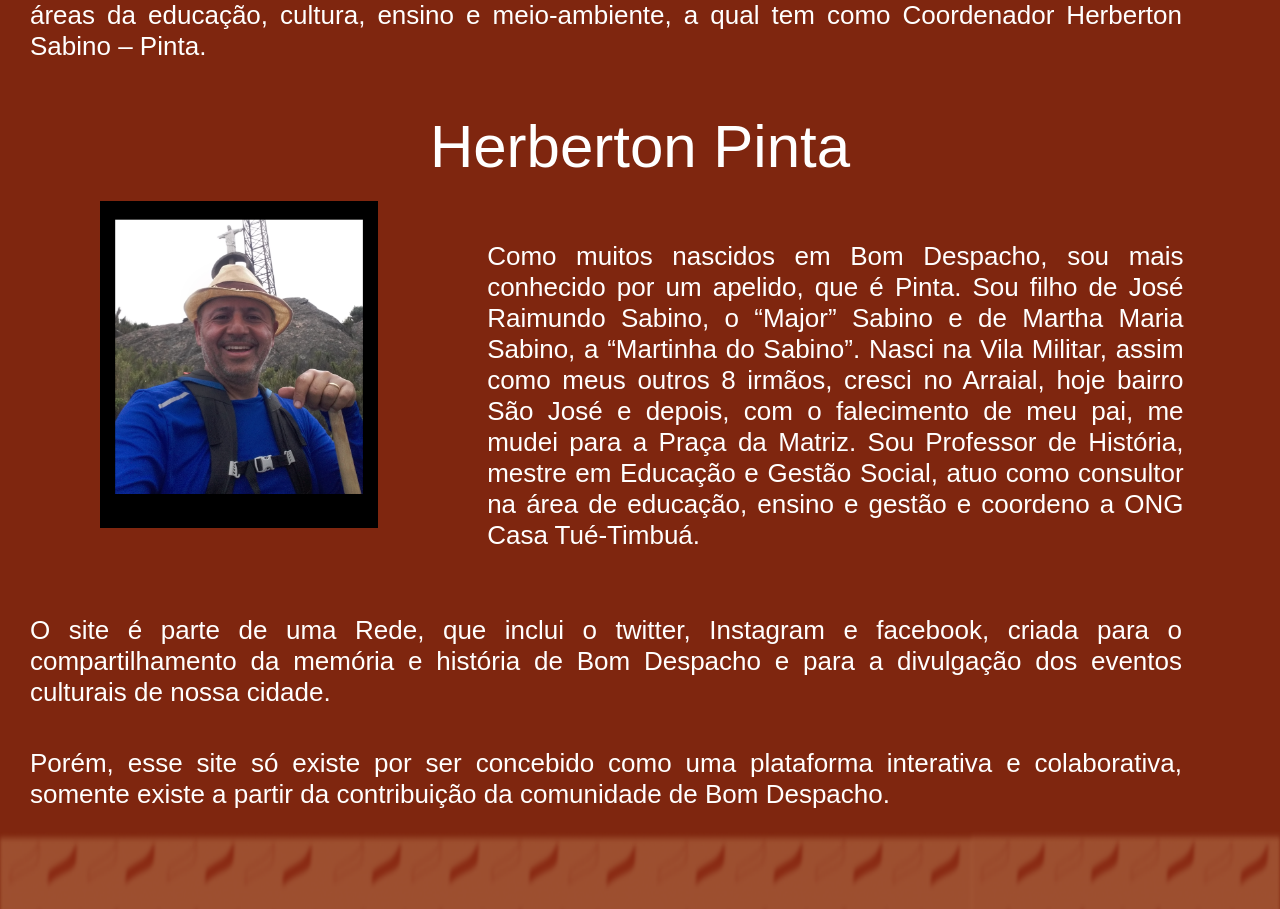
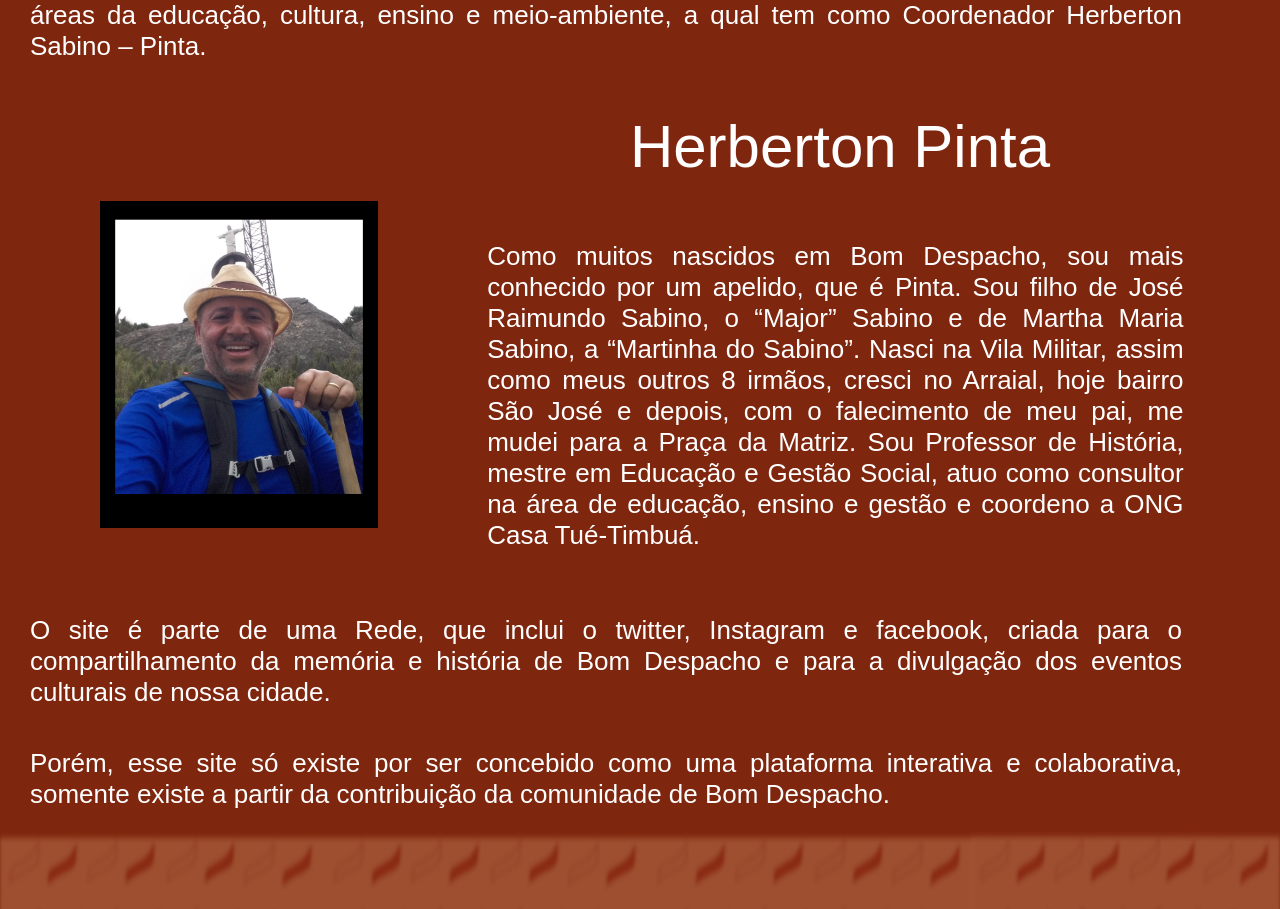
Before and after one commit to cpejr/acervo-web-frontend, a React (Vite) app: page /nossa-historia in a window 1280 px wide. Shown: the part 1993-2902 px from the top of the page. Built offline with nearby package versions, Linux system fonts and the light colour scheme; no server answers; a web font is replaced by a local one.

Commit message:
feat: final update

```diff
--- a/src/pages/OurHistory/Styles.js
+++ b/src/pages/OurHistory/Styles.js
@@ -531,7 +531,6 @@ export const Whole3 = styled.div`
   margin-left: 3rem;
   @media (max-width: 1190px) {
     flex-direction: column;
-    align-items: center;
   }
   @media (max-width: 1616px) {
     left: 7rem;
@@ -614,10 +613,21 @@ export const Image5 = styled.div`
       right: 3.5rem;
     }
     @media (max-width: 670px) {
-      left: 2rem;
+      left: 19rem;
+    }
+    @media (max-width: 650px) {
+      left: 17rem;
     }
     @media (max-width: 490px) {
-      right: 50rem;
+      left: 11rem;
+    }
+    @media (max-width: 440px) {
+      width: 80%;
+      left: 11rem;
+    }
+    @media (max-width: 370px) {
+      width: 70%;
+      left: 4rem;
     }
   }
 `;
@@ -625,14 +635,25 @@ export const Name = styled.div`
   margin-top: 3rem;
   text-align: center;
   justify-content: center;
-  align-items: center;
   color: #ffffff;
   font-size: 7rem;
+  @media (max-width: 1617px) {
+    margin-left: 40rem;
+  }
   @media (max-width: 1375px) {
     font-size: 6rem;
   }
   @media (max-width: 1275px) {
     font-size: 5.5rem;
+    margin-right: 2.5rem;
+  }
+
+  @media (max-width: 1190px) {
+    font-size: 5.5rem;
+    margin-left: 0rem;
+  }
+  @media (max-width: 820px) {
+    margin-left: 3rem;
   }
   @media (max-width: 650px) {
     font-size: 4.5rem;
@@ -642,6 +663,17 @@ export const Name = styled.div`
   }
   @media (max-width: 490px) {
     font-size: 4rem;
+    width: 80%;
+    margin-left: 3rem;
+  }
+
+  @media (max-width: 440px) {
+    margin-left: 0rem;
+  }
+  @media (max-width: 370px) {
+    font-size: 3.5rem;
+    position: relative;
+    right: 9rem;
   }
 `;
 export const Text5 = styled.text`
@@ -754,7 +786,7 @@ export const Image6 = styled.div`
     }
     @media (max-width: 370px) {
       font-size: 1.2rem;
-      max-width: 30%;
+      max-width: 35%;
       right: 6.5rem;
     }
   }
```
